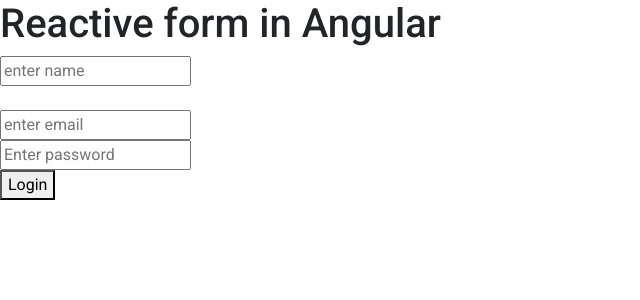
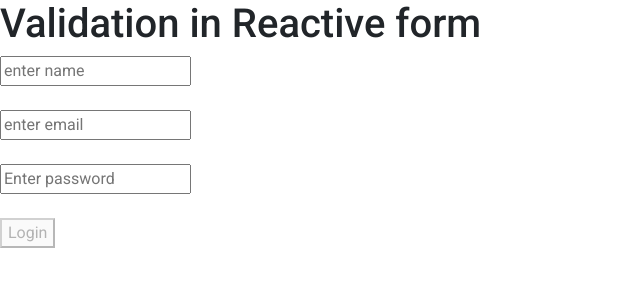
Before and after one commit to YashShetty2001/Angular, an Angular app: page / in a window 1280 px wide. Shown: the top 300 px of the page, without its empty margins (0-640 px from the left). Built offline with nearby package versions, Linux system fonts and the light colour scheme.

Commit message:
Validation in Reactive form

```diff
--- a/src/app/app.component.html
+++ b/src/app/app.component.html
@@ -2,13 +2,16 @@
 <form [formGroup]="loginForm" (ngSubmit)="loginUser()">
     <input type="text" placeholder="enter name" name="name" formControlName="name">
     <br>
+    <span *ngIf="user && user.invalid && user.touched" style="color: red;">This field is not valid</span>
     <br>
     <input type="text"  placeholder="enter email" name="email" formControlName="email">
-
+    <br>
+    <span *ngIf="email && email.invalid && email.touched" style="color: red;">This field is not valid</span>
     <br>
     <input type="text" placeholder="Enter password" name="password" formControlName="password">
-
     <br>
-    <button>Login</button>
+    <span *ngIf="password && password.invalid && password.touched" style="color: red;">This field is not valid</span>
+    <br>
+    <button [disabled]="loginForm.invalid">Login</button>
 
 </form>
--- a/src/app/app.component.ts
+++ b/src/app/app.component.ts
@@ -1,20 +1,32 @@
 import { Component } from '@angular/core';
-import{FormControl,FormGroup} from '@angular/forms'
+import{FormControl,FormGroup,Validator, Validators} from '@angular/forms'
 @Component({
   selector: 'app-root',
   templateUrl: './app.component.html',
   styleUrls: ['./app.component.css']
 })
 export class AppComponent {
-  title = 'Reactive form in Angular';
+  title = 'Validation in Reactive form';
   loginForm=new FormGroup({
-    name: new FormControl(''),
-    email:new FormControl(''),
-    password:new FormControl('')
+    name: new FormControl('',Validators.required),
+    email:new FormControl('',[Validators.email,Validators.required]),
+    password:new FormControl('',[Validators.required,Validators.minLength(5),Validators.pattern('[a-zA-z]+$')])
 
   })
 loginUser(){
   console.warn(this.loginForm.value);
 }
 
+get user()
+{
+  return this.loginForm.get('name');
 }
+get email()
+{
+   return this.loginForm.get('email')
+}
+get password()
+{
+  return this.loginForm.get('password')
+}
+}
```
